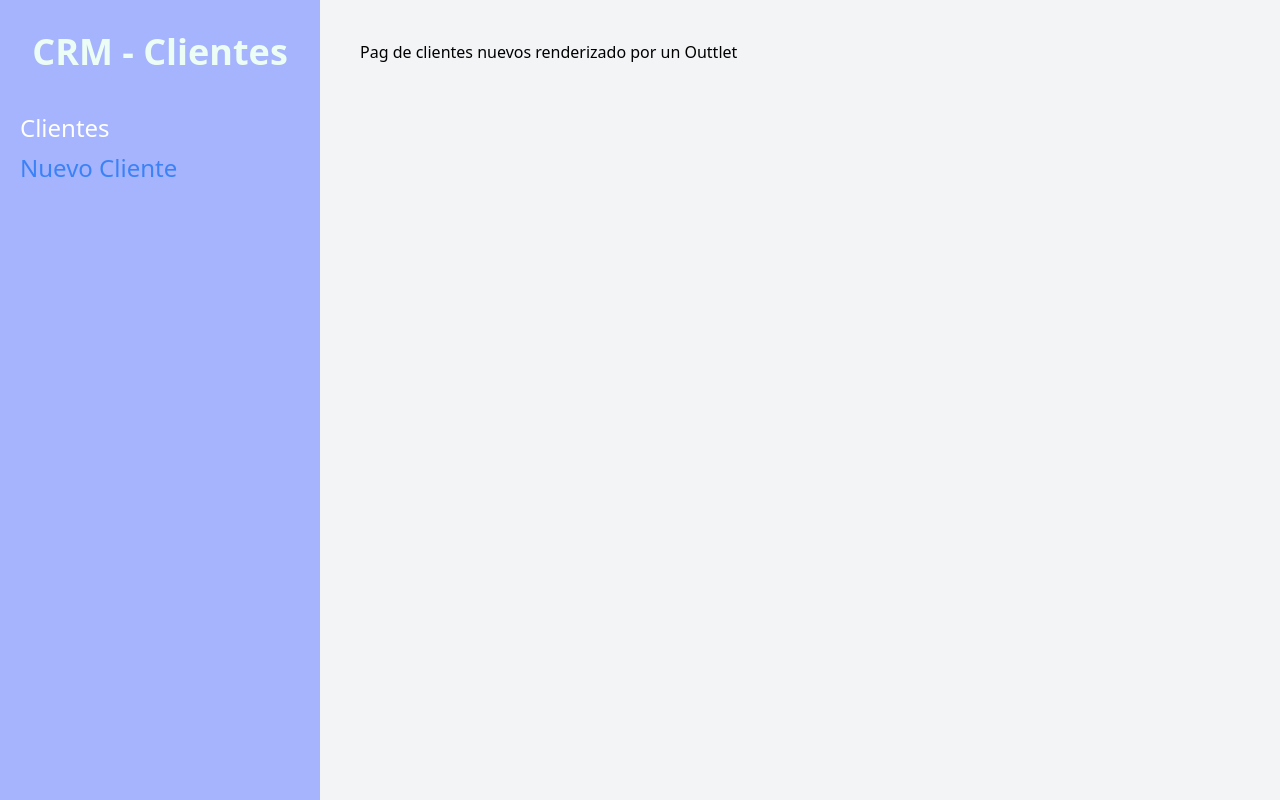
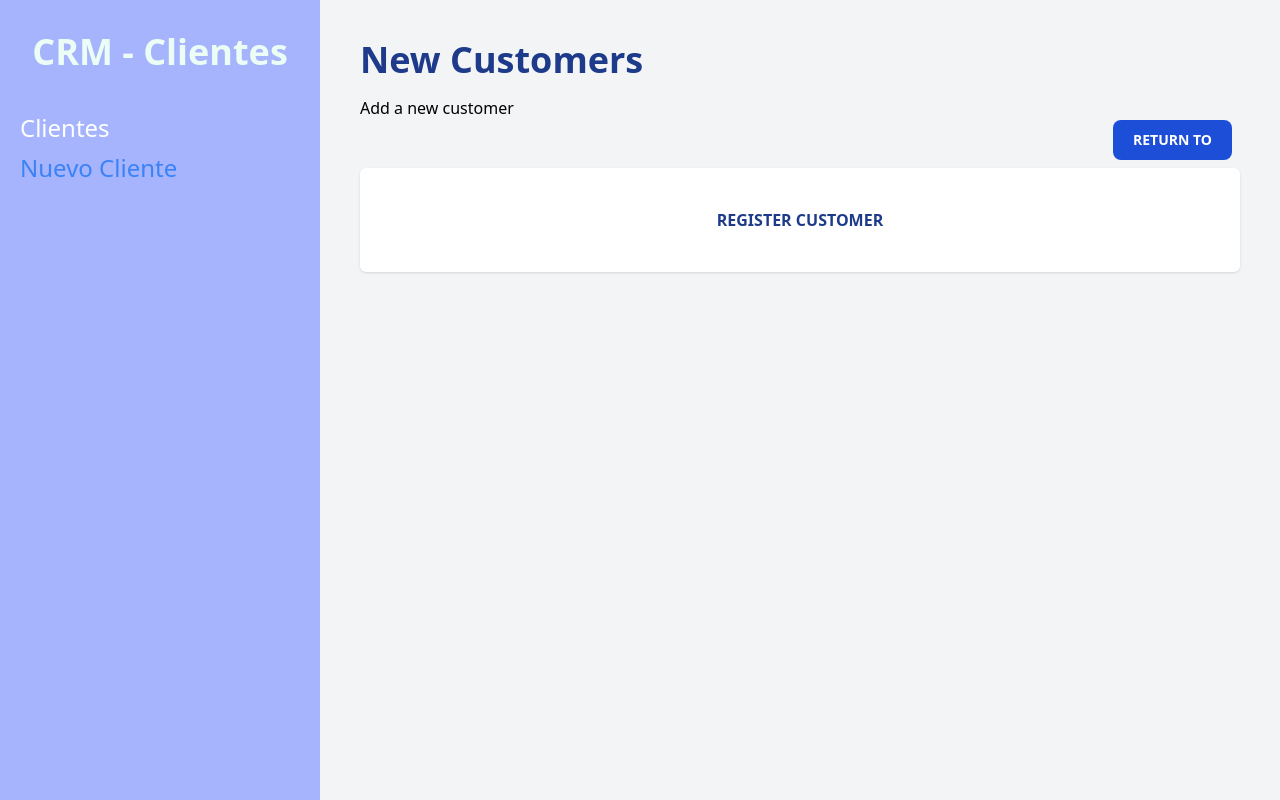
Before and after one commit to miguel8arivera/client-managment, a React (Vite) app: page /new/customer in a window 1280 px wide. Built offline with nearby package versions, Linux system fonts and the light colour scheme.

Commit message:
NewCustomerPage file worked in views

```diff
--- a/src/pages/CustomerPage.tsx
+++ b/src/pages/CustomerPage.tsx
@@ -1,5 +1,5 @@
 import { FC } from 'react';
-import { useLoaderData } from 'react-router-dom';
+import { useLoaderData, useNavigate } from 'react-router-dom';
 import Customer from '../components/Customer';
 import { customers } from '../data/customers';
 
@@ -16,11 +16,20 @@ type PropCliente = {
 
 const CustomerPage: FC = function () {
   const dataCustomers: PropCliente[] = useLoaderData();
+  const navigate = useNavigate();
 
   return (
     <div>
       <h2 className="font-black text-4xl text-blue-900"> Customers</h2>
       <p className="mt-4">Custumers Managment</p>
+      <div className="flex justify-end py-4">
+        <button
+          className="focus:outline-none text-white bg-blue-700 hover:bg-blue-800 focus:ring-4 focus:ring-blue-300 font-medium rounded-lg text-sm px-5 py-2.5 mr-2 mb-2 dark:bg-blue-600 dark:hover:bg-blue-700 "
+          onClick={() => navigate('/new/customer')}
+        >
+          Add Customer
+        </button>
+      </div>
       {dataCustomers.length ? (
         <table className="w-full bg-white shadow mt-5 table-auto">
           <thead className="bg-blue-700 text-white">
--- a/src/pages/NewCustomerPage.tsx
+++ b/src/pages/NewCustomerPage.tsx
@@ -1,9 +1,26 @@
 import { FC } from 'react';
+import { useNavigate } from 'react-router-dom';
 
 const NewCustomerPage: FC = function () {
+  const navigate = useNavigate();
   return (
     <div>
-      <h2> Pag de clientes nuevos renderizado por un Outtlet</h2>
+      <h2 className="font-black text-4xl text-blue-900">New Customers</h2>
+      <p className="mt-4">Add a new customer</p>
+      <div className="flex justify-end">
+        <button
+          type="button"
+          className="text-white bg-blue-700 font-bold uppercase hover:bg-blue-800 focus:ring-4 focus:ring-blue-300 rounded-lg text-sm px-5 py-2.5 mr-2 mb-2 dark:bg-blue-600 dark:hover:bg-blue-700 focus:outline-none dark:focus:ring-blue-800"
+          onClick={() => navigate('/')}
+        >
+          Return to
+        </button>
+      </div>
+      <div className="bg-white shadow rounded-md md:w-4/4 max-auto px-5 py-10">
+        <p className="text-center font-bold text-blue-900 uppercase">
+          Register Customer
+        </p>
+      </div>
     </div>
   );
 };
```
